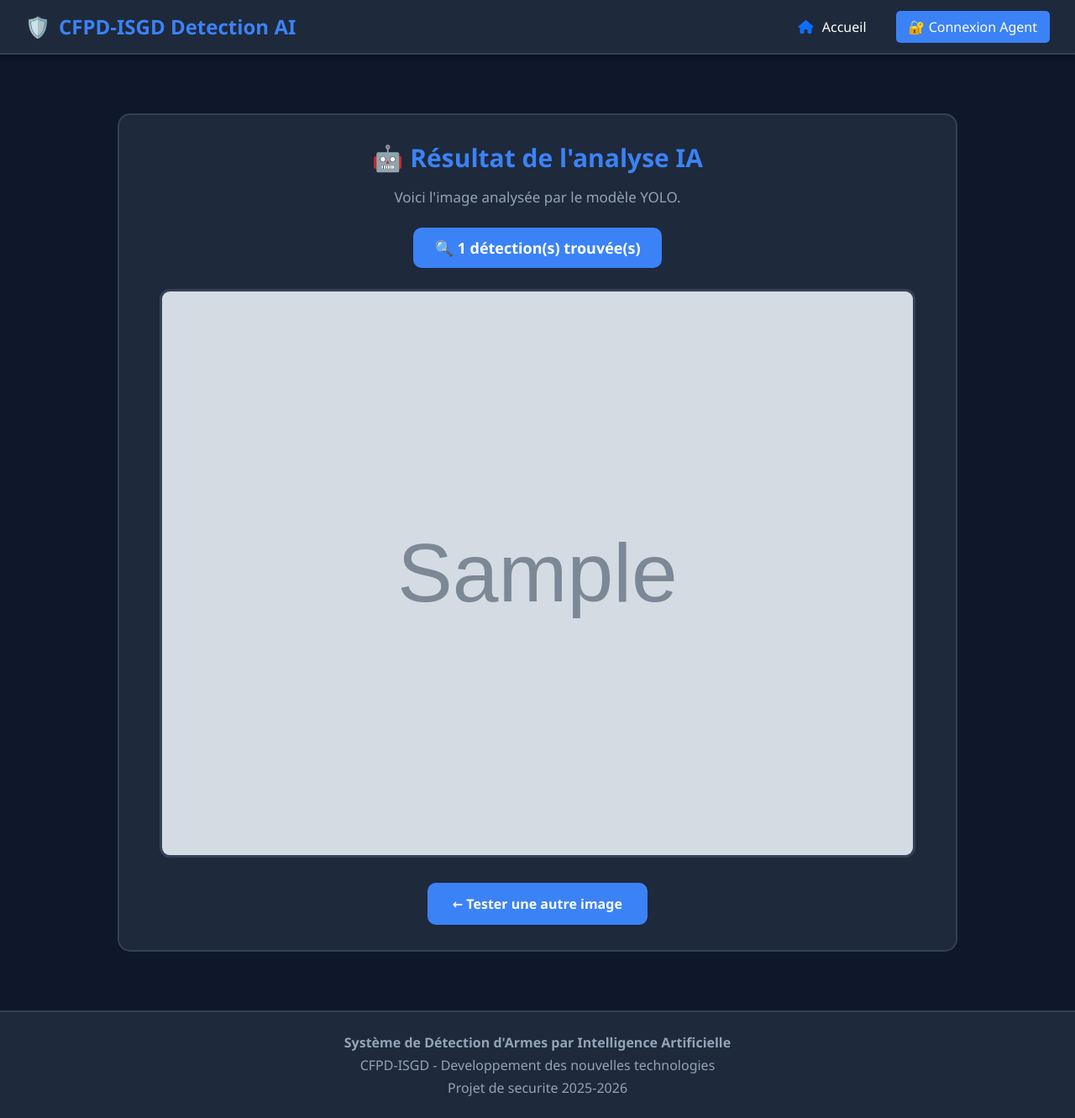
After one commit to Amaryldo-cedric/weapon-detection-demo, a Flask app: template templates/resultat.html in a window 1280 px wide. The commit adds this page. Shown: the whole page at 84% size. Run offline with Flask 3, Linux system fonts and the light colour scheme; the template is opened without the code that fills it: most values are stand-ins (such as "Sample title", 1, 10 or a date in 2020); grey boxes marked "Sample" are stand-in pictures.

Commit message:
Add image detection demo

```diff
--- a/app.py
+++ b/app.py
@@ -289,6 +289,60 @@ def index():
 def video():
     return Response(gen_frames(), mimetype="multipart/x-mixed-replace; boundary=frame")
 
+@app.route("/detect_image", methods=["POST"])
+def detect_image():
+    # Vérifier qu'une image a été envoyée
+    if "image" not in request.files:
+        flash("Aucune image sélectionnée", "error")
+        return redirect(url_for("index"))
+
+    file = request.files["image"]
+
+    # Vérifier que le fichier n'est pas vide
+    if file.filename == "":
+        flash("Aucune image sélectionnée", "error")
+        return redirect(url_for("index"))
+
+    # Créer le dossier de résultats
+    os.makedirs("static/demo", exist_ok=True)
+
+    # Nom temporaire de l'image originale
+    input_path = os.path.join("static/demo", "image_test.jpg")
+
+    # Sauvegarder l'image
+    file.save(input_path)
+
+    try:
+        # Lire l'image
+        image = cv2.imread(input_path)
+
+        if image is None:
+            flash("Impossible de lire cette image", "error")
+            return redirect(url_for("index"))
+
+        # Effectuer la détection avec YOLO
+        results = model(image, conf=0.25, iou=0.4, verbose=False)
+
+        # Image annotée avec les détections
+        annotated_image = results[0].plot()
+
+        # Sauvegarder le résultat
+        output_path = os.path.join("static/demo", "resultat.jpg")
+        cv2.imwrite(output_path, annotated_image)
+
+        # Compter les détections
+        detections_count = len(results[0].boxes)
+
+        return render_template(
+            "resultat.html",
+            image_result="/static/demo/resultat.jpg",
+            detections_count=detections_count
+        )
+
+    except Exception as e:
+        print("Erreur détection image :", e)
+        flash("Une erreur est survenue pendant la détection", "error")
+        return redirect(url_for("index"))
 # ============================================
 # ROUTES AUTHENTIFICATION
 # ============================================
--- /dev/null
+++ b/templates/resultat.html
@@ -0,0 +1,95 @@
+{% extends "base.html" %}
+
+{% block title %}Résultat de la détection{% endblock %}
+
+{% block extra_css %}
+<style>
+    .result-container {
+        max-width: 1000px;
+        margin: 40px auto;
+        padding: 30px;
+        background: var(--bg-card);
+        border: 2px solid var(--border-color);
+        border-radius: 15px;
+        text-align: center;
+    }
+
+    .result-title {
+        color: var(--btn-primary);
+        font-size: 30px;
+        margin-bottom: 15px;
+    }
+
+    .result-info {
+        color: var(--text-secondary);
+        margin-bottom: 25px;
+        font-size: 17px;
+    }
+
+    .detection-count {
+        display: inline-block;
+        padding: 12px 25px;
+        margin-bottom: 25px;
+        border-radius: 10px;
+        background: var(--btn-primary);
+        color: white;
+        font-weight: bold;
+        font-size: 18px;
+    }
+
+    .result-image {
+        width: 100%;
+        max-width: 900px;
+        border-radius: 12px;
+        border: 3px solid var(--border-color);
+        display: block;
+        margin: 0 auto 30px auto;
+    }
+
+    .btn-back {
+        display: inline-block;
+        padding: 14px 30px;
+        background: var(--btn-primary);
+        color: white;
+        text-decoration: none;
+        border-radius: 10px;
+        font-weight: bold;
+        transition: 0.3s;
+    }
+
+    .btn-back:hover {
+        background: var(--btn-primary-hover);
+        transform: translateY(-2px);
+    }
+</style>
+{% endblock %}
+
+{% block content %}
+
+<div class="result-container">
+
+    <h1 class="result-title">
+        🤖 Résultat de l'analyse IA
+    </h1>
+
+    <p class="result-info">
+        Voici l'image analysée par le modèle YOLO.
+    </p>
+
+    <div class="detection-count">
+        🔍 {{ detections_count }} détection(s) trouvée(s)
+    </div>
+
+    <img
+        src="{{ image_result }}"
+        class="result-image"
+        alt="Résultat de la détection"
+    >
+
+    <a href="{{ url_for('index') }}" class="btn-back">
+        ← Tester une autre image
+    </a>
+
+</div>
+
+{% endblock %}
```
Also changed, not shown: templates/index.html (+47 -0 lines), 1 other file.
